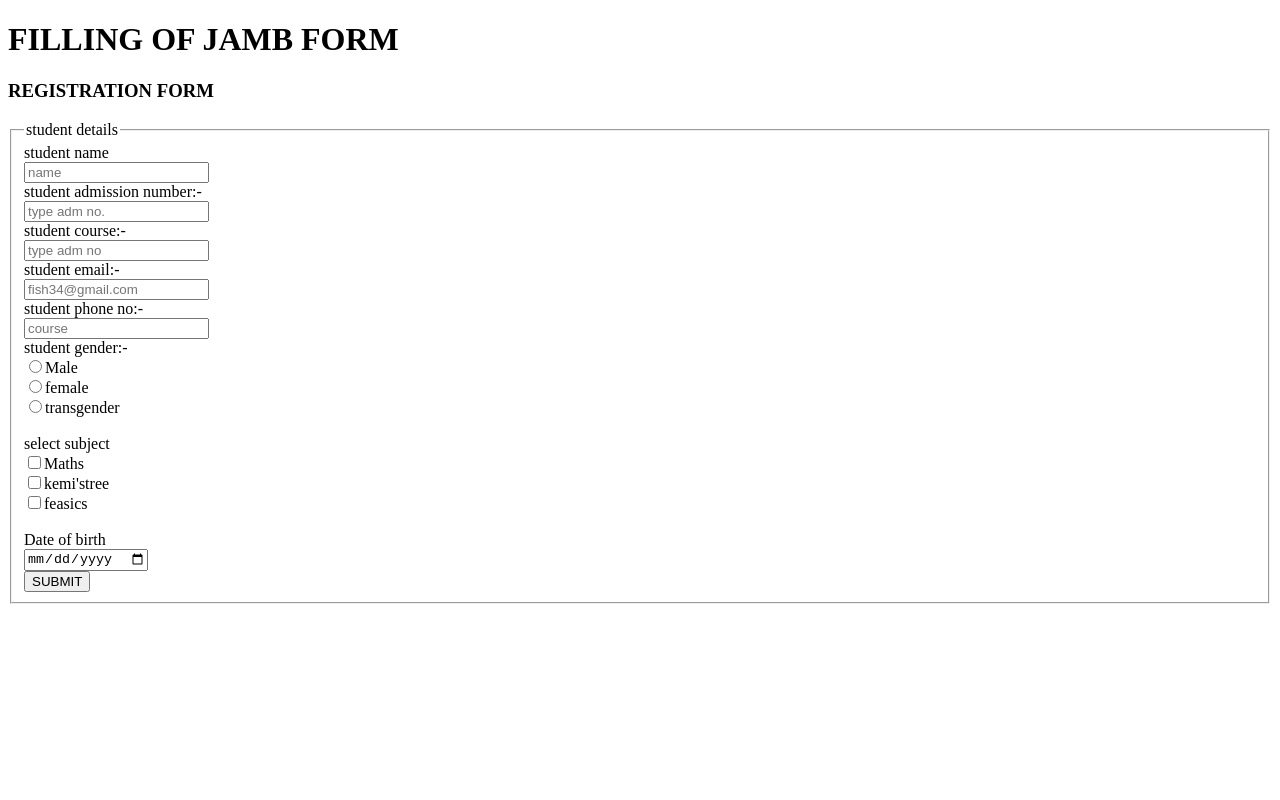
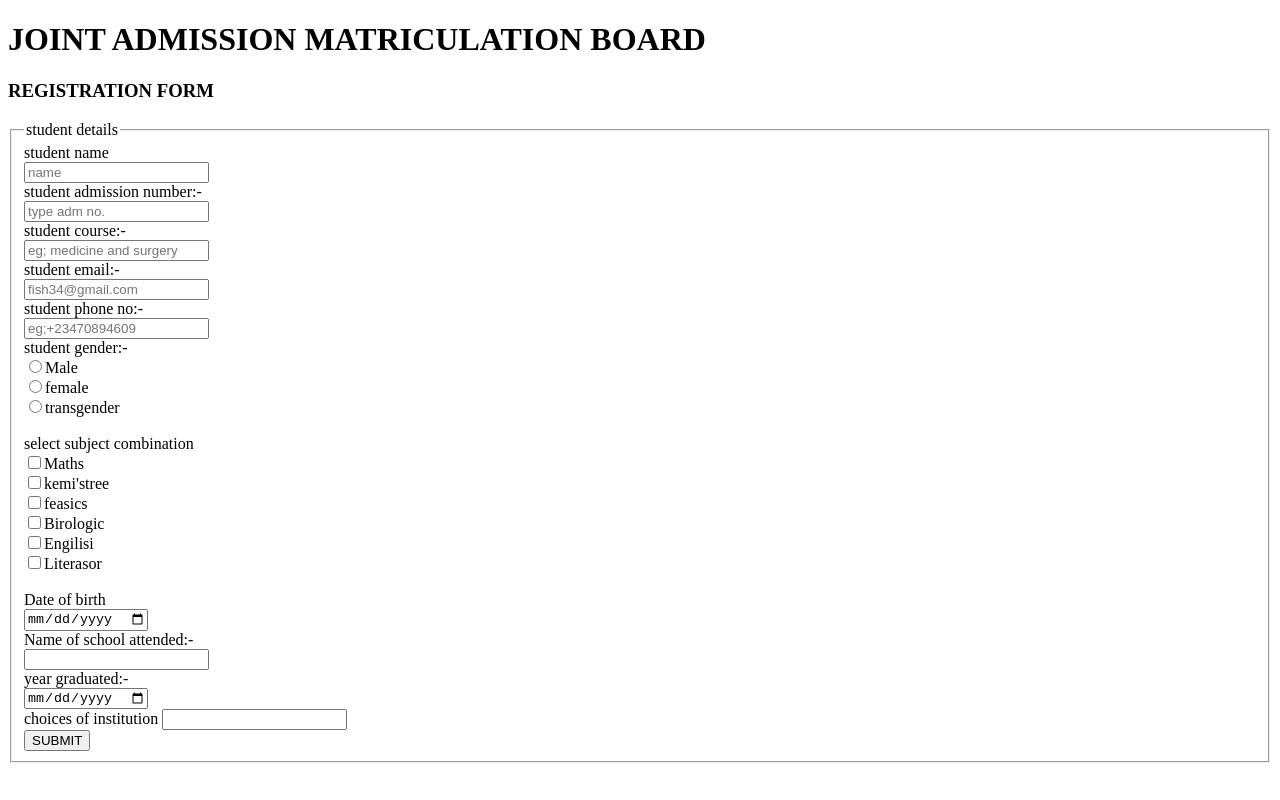
Before and after one commit to Esther141/forms-in-html, a plain HTML site: page index.html in a window 1280 px wide. Drawn offline with Linux system fonts and the light colour scheme.

Commit message:
'#'assignment on forms of html

```diff
--- a/index.html
+++ b/index.html
@@ -6,7 +6,7 @@
     <title>forms in html</title>
 </head>
 <body>
-    <h1>FILLING OF JAMB FORM</h1>
+    <h1>JOINT ADMISSION MATRICULATION BOARD</h1>
     <H3>REGISTRATION FORM</H3>
     <form>
         <fieldset>
@@ -16,27 +16,35 @@
             <label>student admission number:-</label><br>
             <input type="text" placeholder="type adm no."><br>
             <label>student course:-</label><br>
-            <input type="text" placeholder="type adm no"><br>
+            <input type="text" placeholder="eg; medicine and surgery"><br>
             <label>student email:-</label><br>
             <input type="email" placeholder="fish34@gmail.com"><br>
             <label>student phone no:-</label><br>
-            <input type="password" placeholder="course"><br>
+            <input type="password" placeholder="eg;+23470894609"><br>
             <label>student gender:-</label><br>
             <input type="radio">Male<br>
             <input type="radio">female<br>
             <input type="radio">transgender<br>
             <br>
-            <label>select subject</label><br>
+            <label>select subject combination</label><br>
             <input type="checkbox">Maths<br>
             <input type="checkbox">kemi'stree<br>
             <input type="checkbox">feasics<br>
+            <input type="checkbox">Birologic<br>
+            <input type="checkbox">Engilisi<br>
+            <input type="checkbox">Literasor<br>
             <br>
             <label>Date of birth</label><br>
             <input type="date"><br>
+            <label>Name of school attended:-</label><br>
+            <input type="text" placeholder=""><br>
+            <label>year graduated:-</label><br>
+            <input type="date"><br>
+            <label>choices of institution</label>
+            <input><br>
             <button>SUBMIT</button>
 
         </fieldset>
     </form>
-
 </body>
 </html>
```
